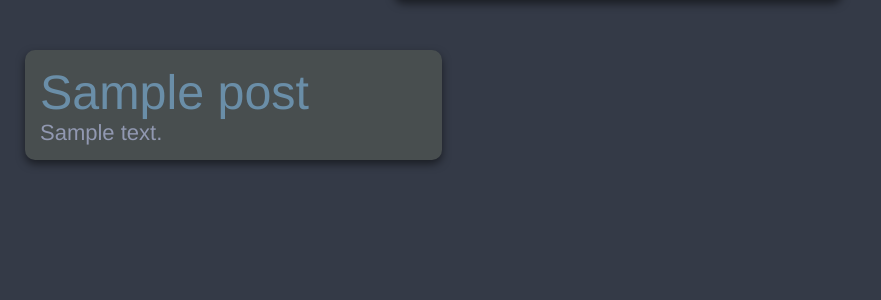
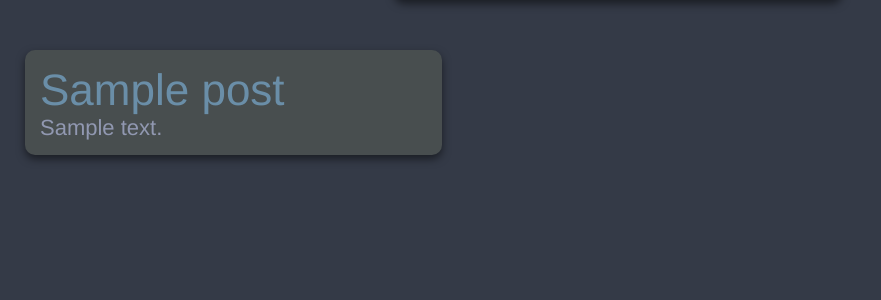
Before and after one commit to yoshi-yukky/django-blog, a Django app: page / in a window 1280 px wide. Shown: the part 211-511 px from the top of the page, without its empty margins (0-881 px from the left). Run offline with Django 3.2, Linux system fonts and the light colour scheme; tables that the repository leaves empty hold one stand-in row (values such as "Sample post"); style sheets or scripts are compiled from the project's sources; some web fonts are replaced.

Commit message:
card-itemのタイトルはh2に変更

```diff
--- a/django/project/template/blog/index.html
+++ b/django/project/template/blog/index.html
@@ -6,7 +6,7 @@
         {% for post in posts %}
             <div class="card-item">
                 <a href="{% url 'blog-detail' post.id %}">
-                    <h1 class="post-title">{{ post.title }}</h1>
+                    <h2 class="post-title">{{ post.title }}</h2>
                 </a>
                 <p>{{ post.excerpt }}</p>
             </div>
```
